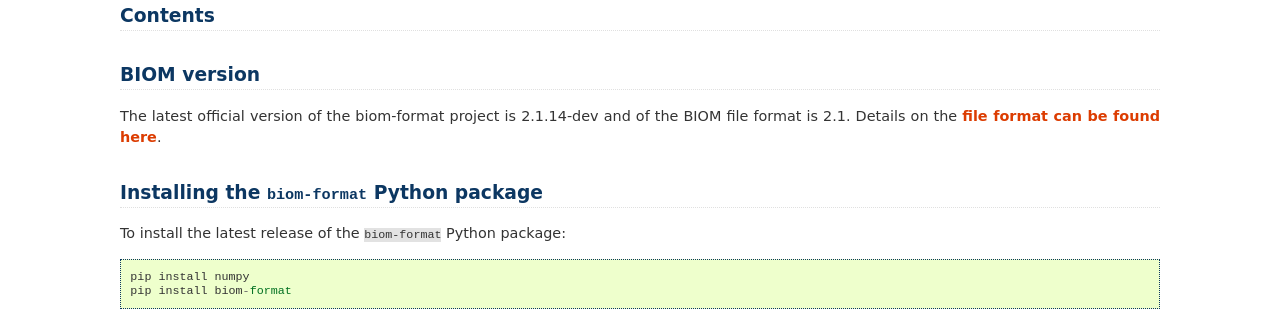
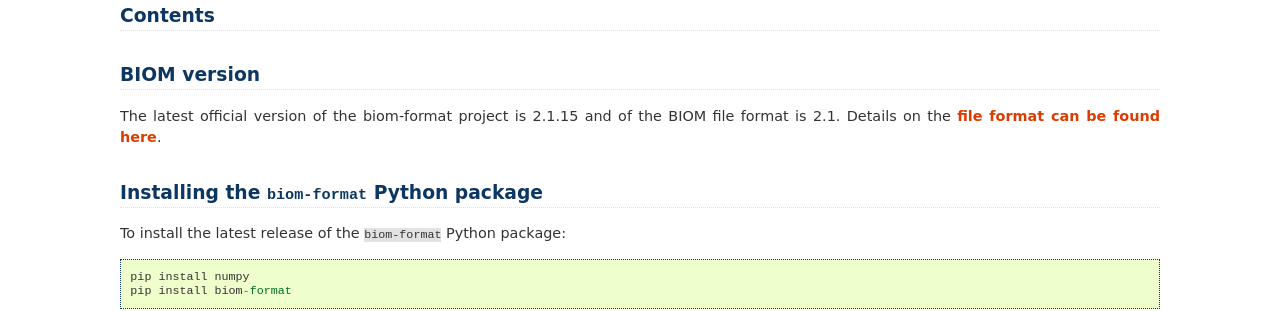
Before and after one commit to biocore/biom-format, a Sphinx documentation site: the page built from doc/index.rst, in a window 1280 px wide. Shown: the part 1245-1556 px from the top of the page. Built offline with Sphinx 7.4.7, drawn with Linux system fonts in a browser that asks for light colours; formulas are drawn with MathJax 3; pages that are not in the unit, such as notebooks, are missing from menus.

Commit message:
REL: remark version 2.1.15

```diff
--- a/doc/conf.py
+++ b/doc/conf.py
@@ -64,8 +64,8 @@ copyright = '2011-2022 The BIOM Format Development Team'
 # built documents.
 #
 # The full version, including alpha/beta/rc tags.
-version = "2.1.14-dev"
-release = "2.1.14-dev"
+version = "2.1.15"
+release = "2.1.15"
 
 # The language for content autogenerated by Sphinx. Refer to documentation
 # for a list of supported languages.
--- a/setup.py
+++ b/setup.py
@@ -32,7 +32,7 @@ __copyright__ = "Copyright 2011-2020, The BIOM Format Development Team"
 __credits__ = ["Greg Caporaso", "Daniel McDonald", "Jose Clemente",
                "Jai Ram Rideout", "Jorge Cañardo Alastuey", "Michael Hall"]
 __license__ = "BSD"
-__version__ = "2.1.14-dev"
+__version__ = "2.1.15"
 __maintainer__ = "Daniel McDonald"
 __email__ = "mcdonadt@colorado.edu"
 
```
Also changed, not shown: ChangeLog.md (+4 -2 lines), 1 other file.
